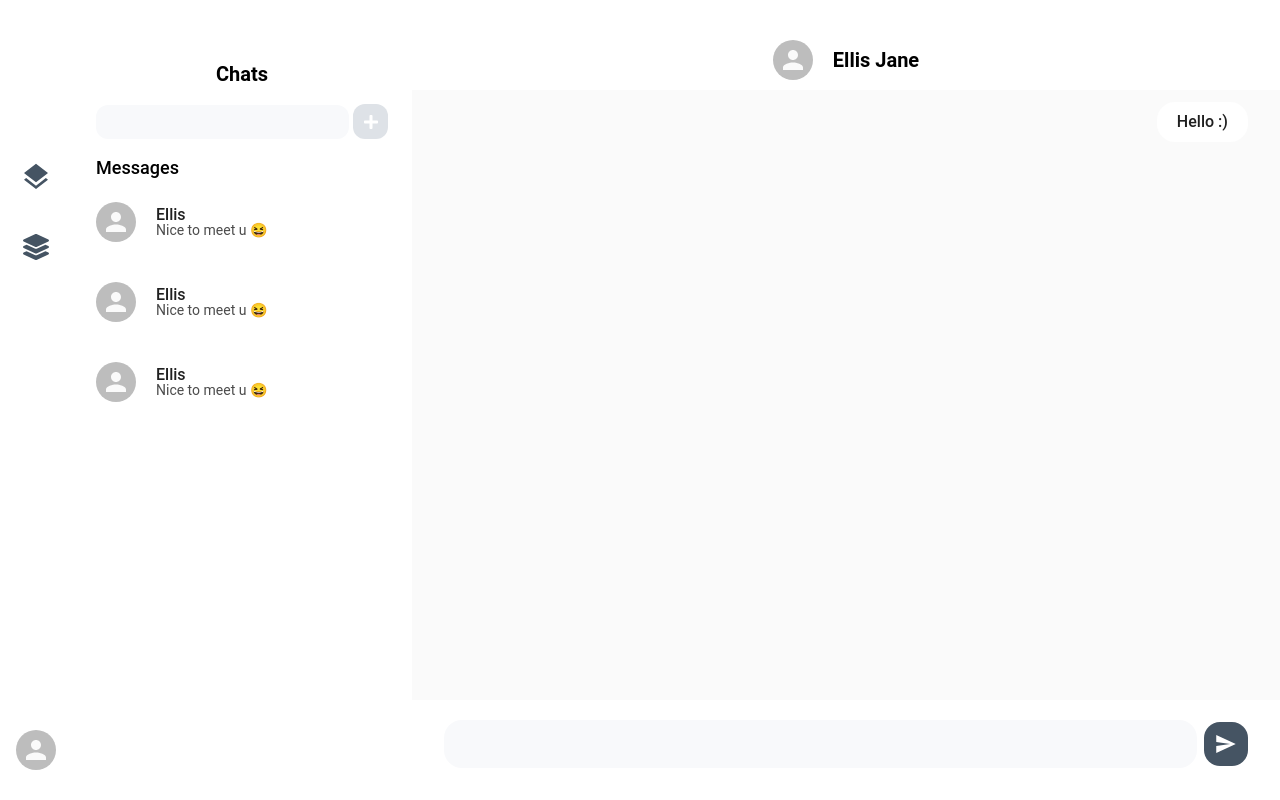
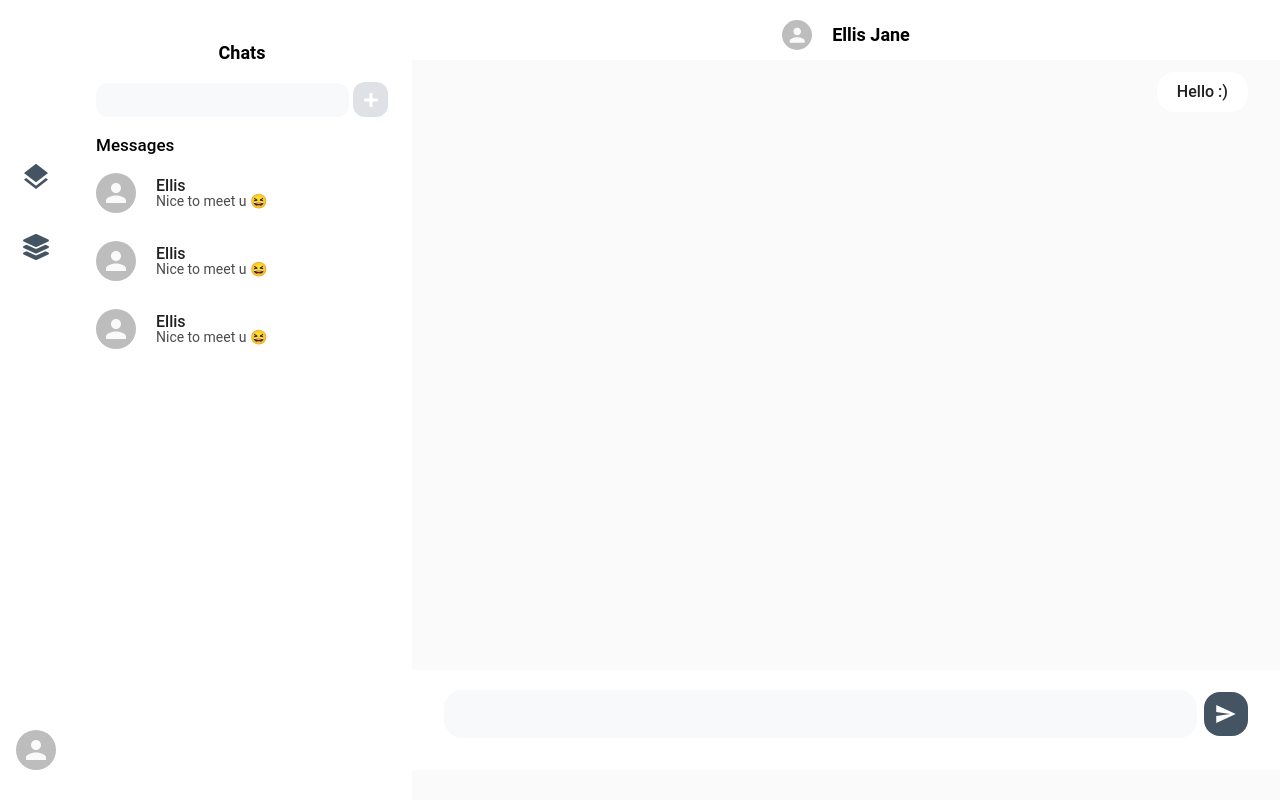
Before and after one commit to IamMrandrew/duplex, a React (Create React App) app in the folder client/: page / in a window 1280 px wide. Built offline with nearby package versions, Linux system fonts and the light colour scheme.

Commit message:
style: style change scaling down

```diff
--- a/client/src/components/Chat.tsx
+++ b/client/src/components/Chat.tsx
@@ -28,7 +28,7 @@ const Wrapper = styled(Link)`
   text-decoration: none;
   color: inherit;
 
-  padding: 20px 0px;
+  padding: 14px 0px;
 `
 
 const IconWrapper = styled.div`
--- a/client/src/views/ChatArea.tsx
+++ b/client/src/views/ChatArea.tsx
@@ -38,7 +38,7 @@ const Wrapper = styled.div`
 `
 
 const Header = styled.div`
-  padding-top: 40px;
+  padding-top: 20px;
   padding-bottom: 10px;
   display: flex;
   align-items: center;
@@ -65,10 +65,15 @@ const Content = styled.div`
   }
 `
 
-const Icon = styled(Avatar)``
+const Icon = styled(Avatar)`
+  &.MuiAvatar-root {
+    height: 30px;
+    width: 30px;
+  }
+`
 
 const Name = styled.span`
-  font-size: 20px;
+  font-size: 18px;
   font-weight: 700;
 `
 
--- a/client/src/views/Chats.tsx
+++ b/client/src/views/Chats.tsx
@@ -39,11 +39,11 @@ const Wrapper = styled.div`
   }
 `
 const Header = styled.div`
-  padding-top: 40px;
+  padding-top: 20px;
   padding-bottom: 10px;
 `
 const Title = styled.h1`
-  font-size: 20px;
+  font-size: 18px;
   font-weight: 700;
   text-align: center;
 `
@@ -51,7 +51,7 @@ const Title = styled.h1`
 const SectionTitle = styled.h2`
   margin-top: 20px;
   margin-bottom: 5px;
-  font-size: 18px;
+  font-size: 17px;
   font-weight: 500;
 `
 
```
